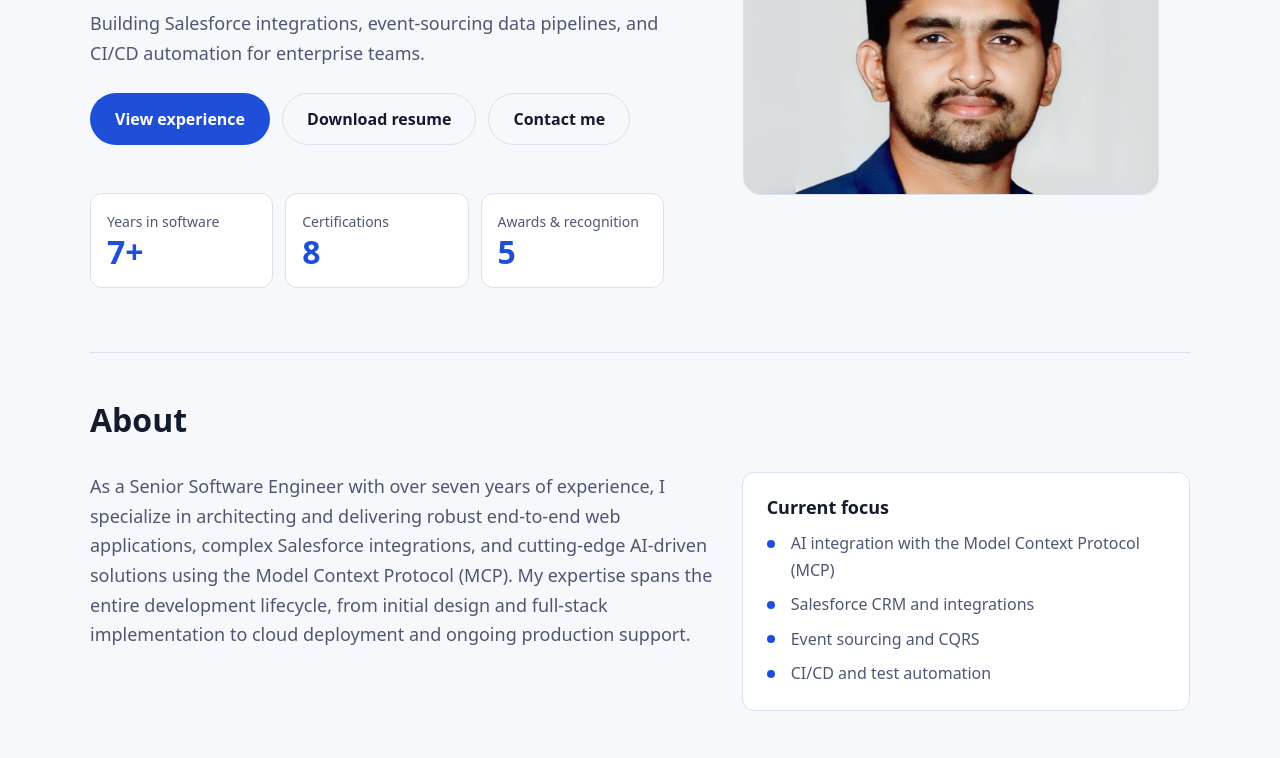
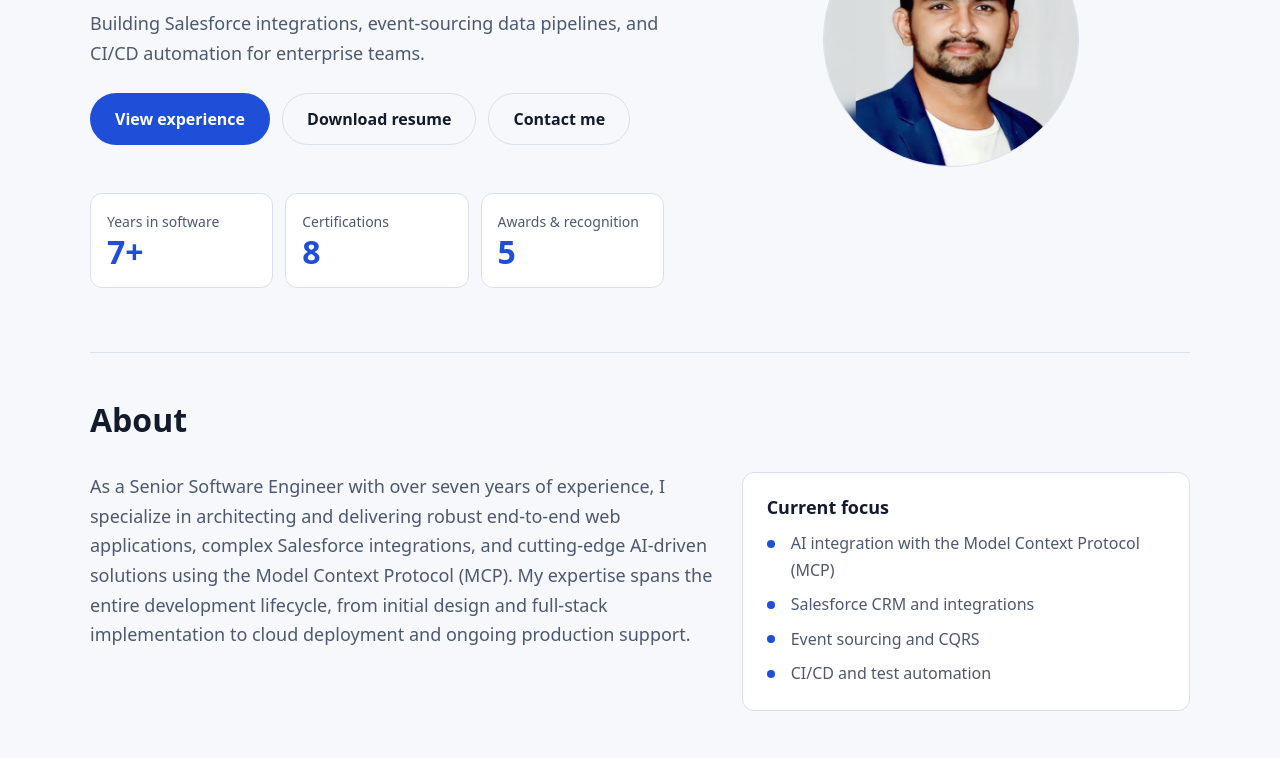
Before and after one commit to VenkatNaveenMedarametla/VenkatNaveenMedarametla.github.io, a plain HTML site: page index.html in a window 1280 px wide. Shown: the part 340-1098 px from the top of the page. Drawn offline with Linux system fonts and the light colour scheme.

Commit message:
Restore circular hero photo at a smaller size
Co-authored-by: Cursor <cursoragent@cursor.com>

```diff
--- a/css/layout.css
+++ b/css/layout.css
@@ -55,10 +55,10 @@
 
 .hero__photo {
   width: 100%;
-  aspect-ratio: 4 / 3;
+  aspect-ratio: 1;
   object-fit: cover;
   object-position: 50% 0%;
-  border-radius: var(--radius-lg);
+  border-radius: 50%;
   border: 1px solid var(--color-border);
 }
 
--- a/css/tokens.css
+++ b/css/tokens.css
@@ -25,8 +25,8 @@
 
   --container-width: 1100px;
   --header-height: 4rem;
-  --photo-max-width: 26rem;
-  --photo-max-width-mobile: 18rem;
+  --photo-max-width: 16rem;
+  --photo-max-width-mobile: 12rem;
   --org-logo-size: 2.75rem;
   --card-min-width: 16rem;
   --role-card-min-width: 20rem;
```
